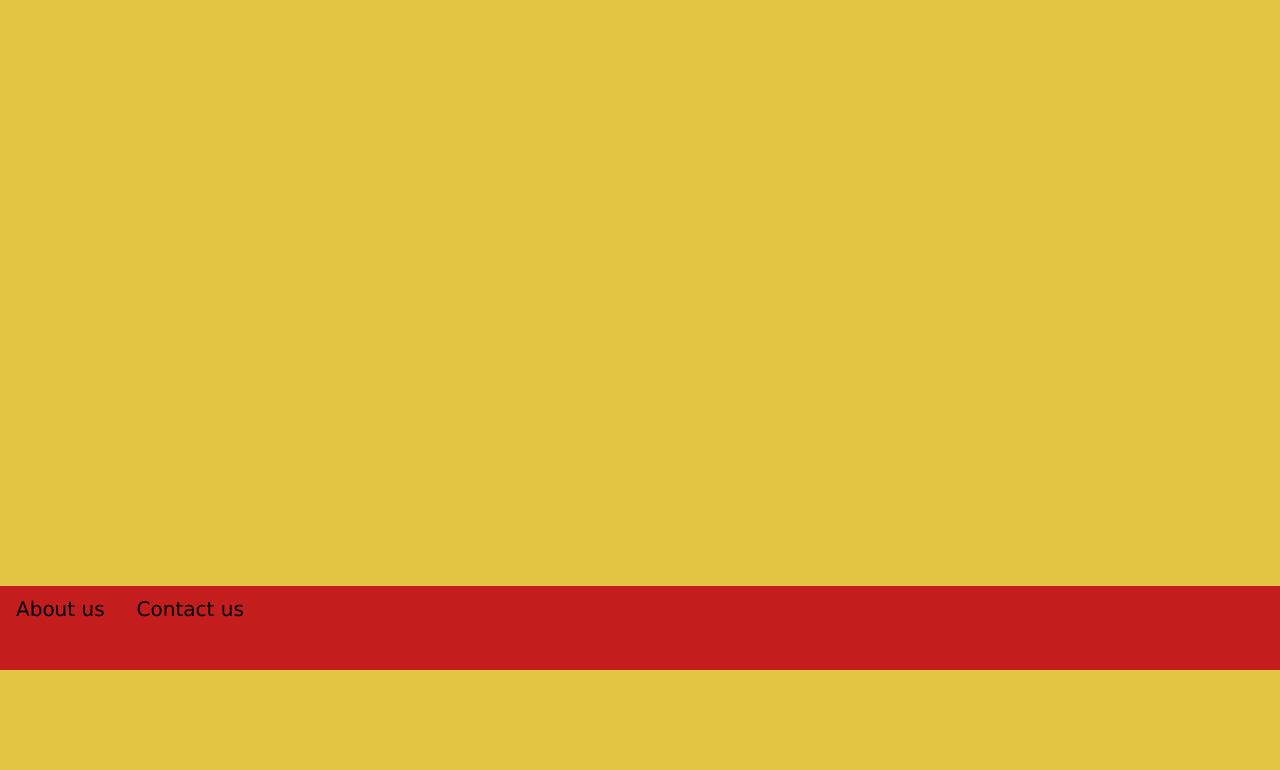
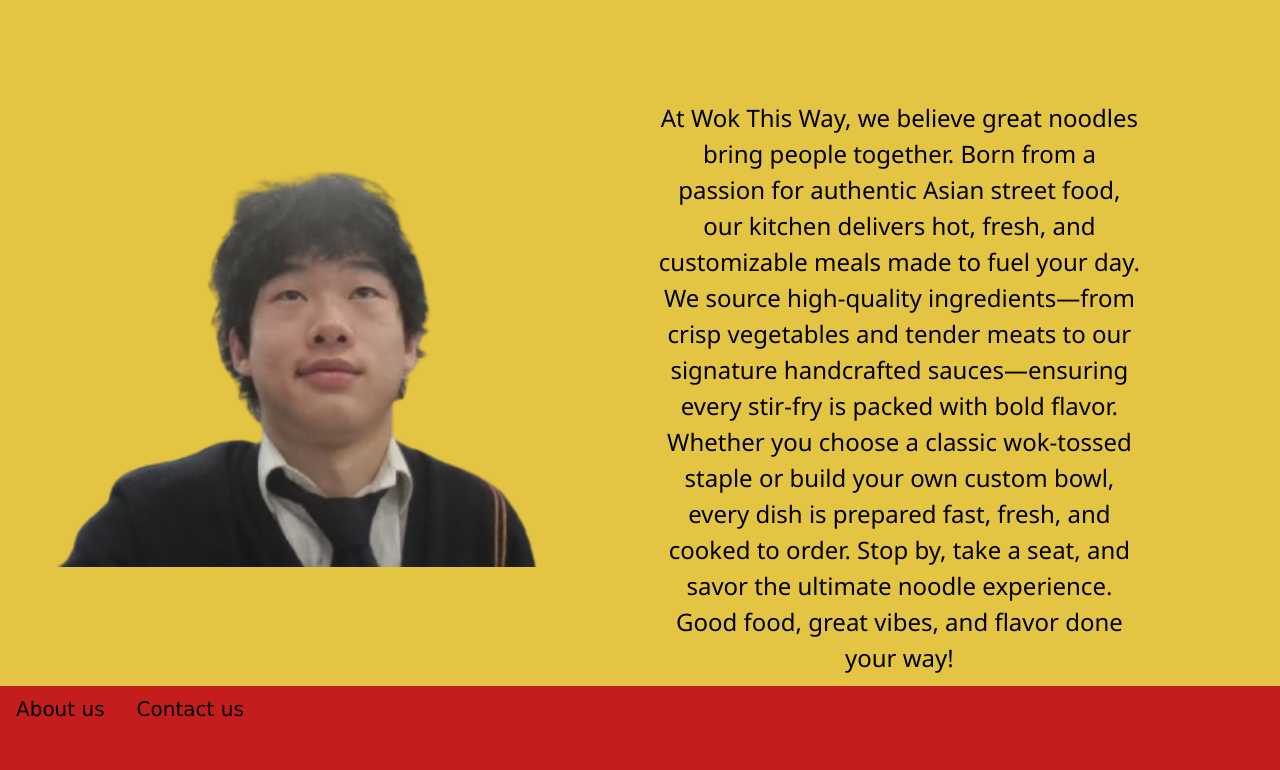
Before and after one commit to leonqiann/level2assessment, a Flask app: page /about in a window 1280 px wide. Shown: the part 130-900 px from the top of the page. Before the commit the page ends 800 px from the top, so only its background shows below. Run offline with Flask 3, Linux system fonts and the light colour scheme.

Commit message:
added about us page

```diff
--- a/static/style.css
+++ b/static/style.css
@@ -278,3 +278,14 @@
     background-color: #4CAF50;
     color: white;
 }
+
+.aboutus {
+    text-align: center;
+    margin-right: 20% ;
+    margin-top: 13%;
+    margin-left: 10%;
+}
+
+.aboutus-image {
+    margin-left: 5%;
+}
--- a/templates/about.html
+++ b/templates/about.html
@@ -1 +1,22 @@
 {% extends "layout.html" %}
+{% block body %}
+<div class="two-column">
+
+<div class="aboutus-image">
+    <img src="../static/images/wokthiswayowner.png" alt="wokthisway"> </a>
+</div>
+
+<div class ="aboutus">
+
+<h3>At Wok This Way, we believe great noodles bring people together. Born from a passion for authentic Asian street food, our kitchen delivers hot, fresh, and customizable meals made to fuel your day.
+
+We source high-quality ingredients—from crisp vegetables and tender meats to our signature handcrafted sauces—ensuring every stir-fry is packed with bold flavor. Whether you choose a classic wok-tossed staple or build your own custom bowl, every dish is prepared fast, fresh, and cooked to order.
+
+Stop by, take a seat, and savor the ultimate noodle experience. Good food, great vibes, and flavor done your way!</h3>
+</div>
+</div>
+
+
+
+
+{% endblock %}
```
Also changed, not shown: static/images/wokthiswayowner.png (added).
